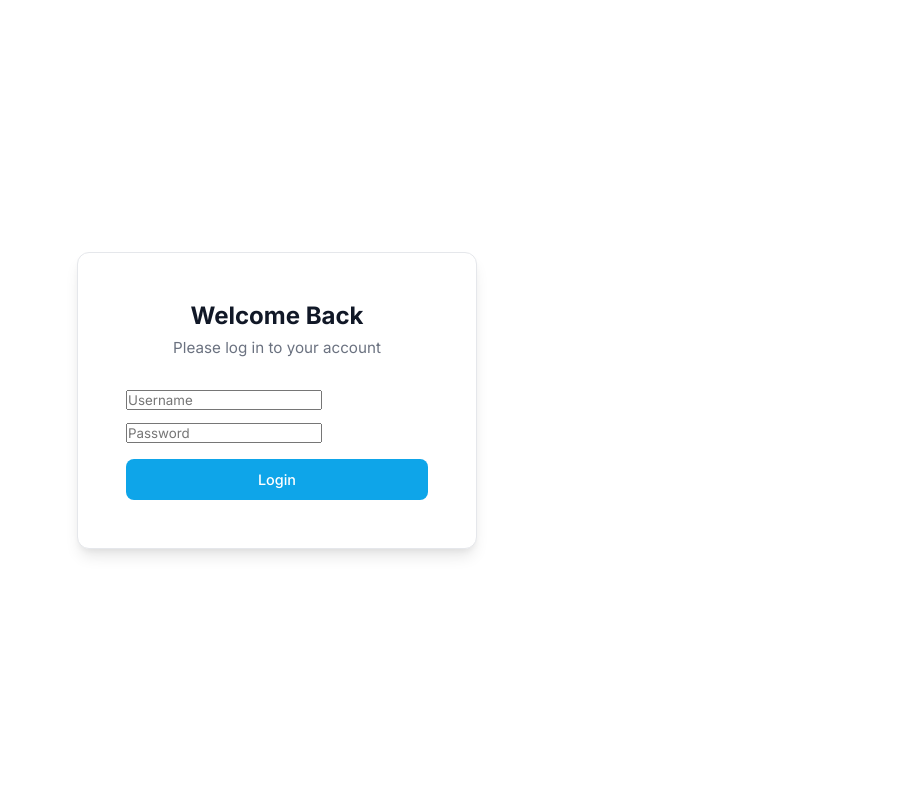
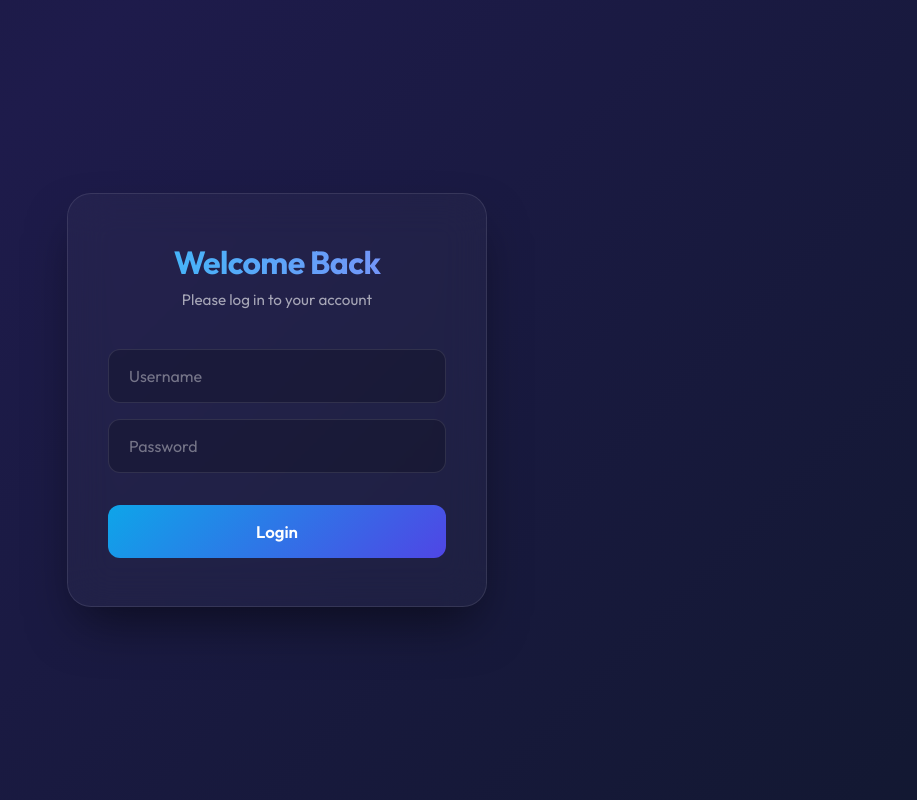
Before and after one commit to nishandms/owncloud, a website: page public/index.html in a window 1280 px wide. Shown: the whole page, without its empty margins (363-1280 px from the left). Drawn offline with Linux system fonts and the light colour scheme.

Commit message:
ui changes

```diff
--- a/public/index.html
+++ b/public/index.html
@@ -13,7 +13,7 @@
     <link rel="apple-touch-icon" href="icon.svg">
 
     <link rel="stylesheet" href="style.css">
-    <link href="https://fonts.googleapis.com/css2?family=Inter:wght@400;500;600;700&display=swap" rel="stylesheet">
+    <link href="https://fonts.googleapis.com/css2?family=Inter:wght@400;500;600;700&family=Outfit:wght@300;400;500;600;700&display=swap" rel="stylesheet">
     <script src="https://unpkg.com/@phosphor-icons/web"></script>
 </head>
 
@@ -27,12 +27,9 @@
                 <p>Please log in to your account</p>
             </div>
             <form id="login-form">
-                <input type="text" id="login-username" placeholder="Username" required autocomplete="username"
-                    style="margin-bottom: 0.75rem;">
-                <input type="password" id="login-password" placeholder="Password" required
-                    autocomplete="current-password">
-                <button type="submit" class="btn primary-btn"
-                    style="width:100%; margin-top: 1rem; padding: 0.75rem;">Login</button>
+                <input type="text" id="login-username" placeholder="Username" required autocomplete="username">
+                <input type="password" id="login-password" placeholder="Password" required autocomplete="current-password">
+                <button type="submit" class="btn primary-btn">Login</button>
             </form>
             <div id="login-error"
                 style="color: var(--danger-color); font-size: 0.875rem; text-align: center; margin-top: 1rem; display: none;">
--- a/public/style.css
+++ b/public/style.css
@@ -1,15 +1,15 @@
 :root,
 [data-theme="light"] {
-    --bg-color: #ffffff;
-    --surface-color: #f8f9fa;
-    --surface-hover: #f1f3f5;
-    --surface-active: #e5e7eb;
+    --bg-color: #f8fafc;
+    --surface-color: #ffffff;
+    --surface-hover: #f1f5f9;
+    --surface-active: #e2e8f0;
 
-    --border-color: #e5e7eb;
-    --border-hover: #d1d5db;
+    --border-color: #e2e8f0;
+    --border-hover: #cbd5e1;
 
-    --text-primary: #111827;
-    --text-secondary: #6b7280;
+    --text-primary: #0f172a;
+    --text-secondary: #64748b;
 
     --accent-color: #0ea5e9;
     --accent-light: #e0f2fe;
@@ -17,40 +17,41 @@
     --danger-color: #ef4444;
 
     --shadow-sm: 0 1px 2px 0 rgba(0, 0, 0, 0.05);
-    --shadow-md: 0 4px 6px -1px rgba(0, 0, 0, 0.1), 0 2px 4px -1px rgba(0, 0, 0, 0.06);
-    --shadow-lg: 0 10px 15px -3px rgba(0, 0, 0, 0.1), 0 4px 6px -2px rgba(0, 0, 0, 0.05);
+    --shadow-md: 0 10px 15px -3px rgba(0,0,0,0.05), 0 4px 6px -4px rgba(0,0,0,0.05);
+    --shadow-lg: 0 20px 25px -5px rgba(0,0,0,0.05), 0 8px 10px -6px rgba(0,0,0,0.05);
 
-    --radius-sm: 6px;
-    --radius-md: 8px;
-    --radius-lg: 12px;
+    --radius-sm: 8px;
+    --radius-md: 12px;
+    --radius-lg: 16px;
+    --radius-xl: 24px;
     --radius-full: 9999px;
 }
 
 [data-theme="dark"] {
-    --bg-color: #111827;
-    --surface-color: #1f2937;
-    --surface-hover: #374151;
-    --surface-active: #4b5563;
+    --bg-color: #0f172a;
+    --surface-color: #1e293b;
+    --surface-hover: #334155;
+    --surface-active: #475569;
 
-    --border-color: #374151;
-    --border-hover: #4b5563;
+    --border-color: #334155;
+    --border-hover: #475569;
 
-    --text-primary: #f9fafb;
-    --text-secondary: #9ca3af;
+    --text-primary: #f8fafc;
+    --text-secondary: #94a3b8;
 
     --accent-color: #38bdf8;
     --accent-light: rgba(56, 189, 248, 0.15);
 
     --shadow-sm: 0 1px 2px 0 rgba(0, 0, 0, 0.3);
-    --shadow-md: 0 4px 6px -1px rgba(0, 0, 0, 0.4);
-    --shadow-lg: 0 10px 15px -3px rgba(0, 0, 0, 0.5);
+    --shadow-md: 0 10px 15px -3px rgba(0, 0, 0, 0.4);
+    --shadow-lg: 0 20px 25px -5px rgba(0, 0, 0, 0.5);
 }
 
 * {
     margin: 0;
     padding: 0;
     box-sizing: border-box;
-    font-family: 'Inter', -apple-system, BlinkMacSystemFont, 'Segoe UI', Roboto, Helvetica, Arial, sans-serif;
+    font-family: 'Outfit', 'Inter', -apple-system, BlinkMacSystemFont, 'Segoe UI', Roboto, Helvetica, Arial, sans-serif;
     -webkit-tap-highlight-color: transparent;
     transition: background-color 0.2s ease, border-color 0.2s ease, color 0.2s ease;
 }
@@ -619,37 +620,101 @@ body.selection-mode .item-card .selection-checkbox {
     left: 0;
     right: 0;
     bottom: 0;
-    background: var(--bg-color);
+    background: linear-gradient(135deg, #0f172a 0%, #1e1b4b 50%, #0f172a 100%);
+    background-size: 200% 200%;
+    animation: gradientBG 15s ease infinite;
     display: flex;
     justify-content: center;
     align-items: center;
     z-index: 3000;
 }
 
+@keyframes gradientBG {
+    0% { background-position: 0% 50%; }
+    50% { background-position: 100% 50%; }
+    100% { background-position: 0% 50%; }
+}
+
 .login-box {
-    background: var(--bg-color);
-    padding: 3rem;
-    border-radius: var(--radius-lg);
+    background: rgba(255, 255, 255, 0.03);
+    backdrop-filter: blur(20px);
+    -webkit-backdrop-filter: blur(20px);
+    padding: 3rem 2.5rem;
+    border-radius: var(--radius-xl);
     width: 90%;
-    max-width: 400px;
-    border: 1px solid var(--border-color);
-    box-shadow: var(--shadow-lg);
+    max-width: 420px;
+    border: 1px solid rgba(255, 255, 255, 0.1);
+    box-shadow: 0 25px 50px -12px rgba(0, 0, 0, 0.5);
+    color: white;
+    transform: translateY(20px);
+    opacity: 0;
+    animation: slideUpFade 0.6s cubic-bezier(0.16, 1, 0.3, 1) forwards;
+}
+
+@keyframes slideUpFade {
+    to { transform: translateY(0); opacity: 1; }
+    from { transform: translateY(20px); opacity: 0; }
 }
 
 .login-header {
     text-align: center;
-    margin-bottom: 2rem;
+    margin-bottom: 2.5rem;
 }
 
 .login-header h2 {
-    font-size: 1.5rem;
+    font-size: 2rem;
     font-weight: 700;
     margin-bottom: 0.5rem;
+    background: linear-gradient(to right, #38bdf8, #818cf8);
+    -webkit-background-clip: text;
+    -webkit-text-fill-color: transparent;
+    letter-spacing: -0.02em;
 }
 
 .login-header p {
-    color: var(--text-secondary);
+    color: rgba(255, 255, 255, 0.6);
     font-size: 0.95rem;
+}
+
+#login-form input {
+    width: 100%;
+    padding: 1rem 1.25rem;
+    border: 1px solid rgba(255, 255, 255, 0.1);
+    border-radius: var(--radius-md);
+    margin-bottom: 1rem !important;
+    background: rgba(0, 0, 0, 0.2);
+    color: white;
+    font-size: 1rem;
+    transition: all 0.3s ease;
+    outline: none;
+}
+
+#login-form input::placeholder {
+    color: rgba(255, 255, 255, 0.4);
+}
+
+#login-form input:focus {
+    border-color: #38bdf8;
+    background: rgba(0, 0, 0, 0.4);
+    box-shadow: 0 0 0 4px rgba(56, 189, 248, 0.15);
+}
+
+#login-form .primary-btn {
+    width: 100%;
+    margin-top: 1rem !important;
+    padding: 1rem !important;
+    border-radius: var(--radius-md);
+    font-size: 1.05rem;
+    font-weight: 600;
+    background: linear-gradient(135deg, #0ea5e9, #4f46e5);
+    border: none;
+    transition: transform 0.2s ease, box-shadow 0.2s ease;
+}
+
+#login-form .primary-btn:hover {
+    transform: translateY(-2px);
+    box-shadow: 0 10px 20px -10px rgba(79, 70, 229, 0.6);
+    filter: brightness(1.1);
 }
 
 /* Selection Action Bar */
```
